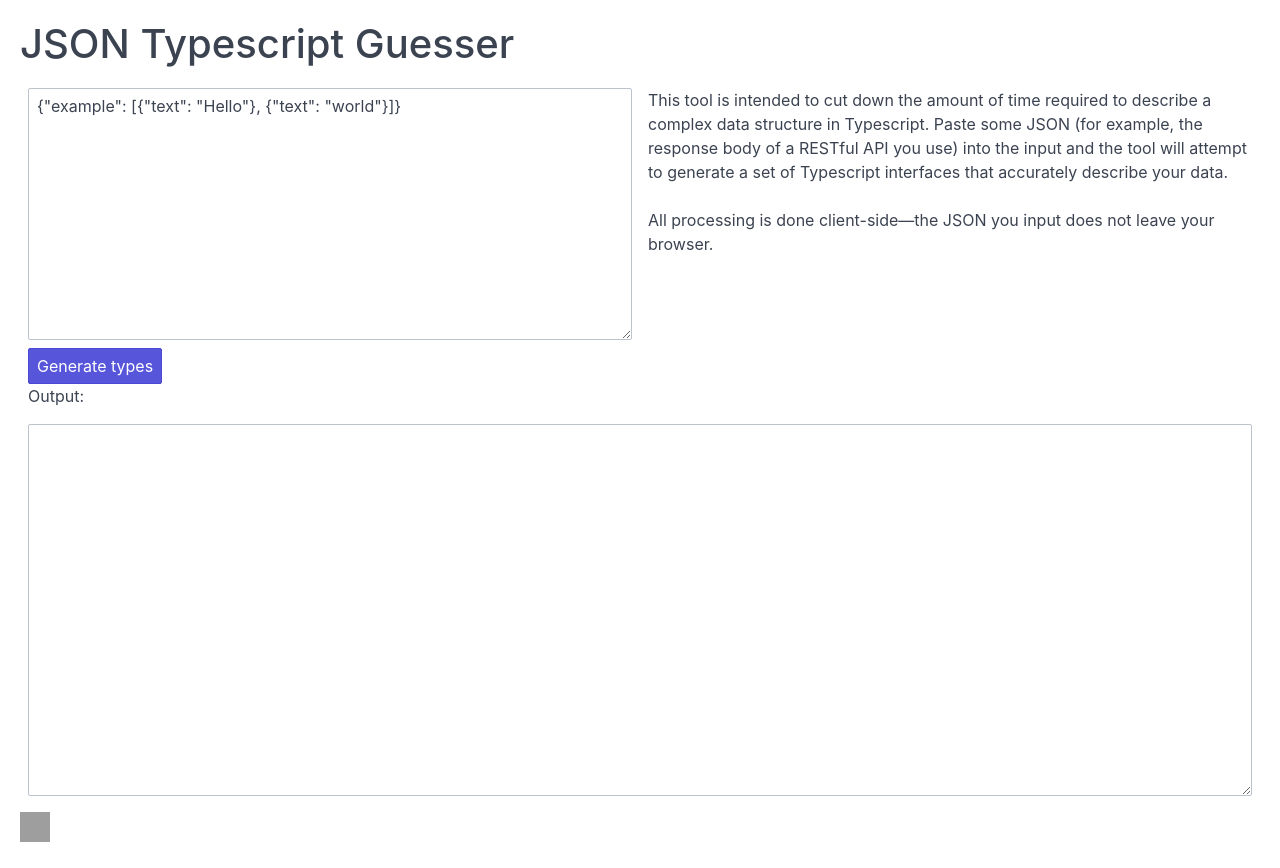
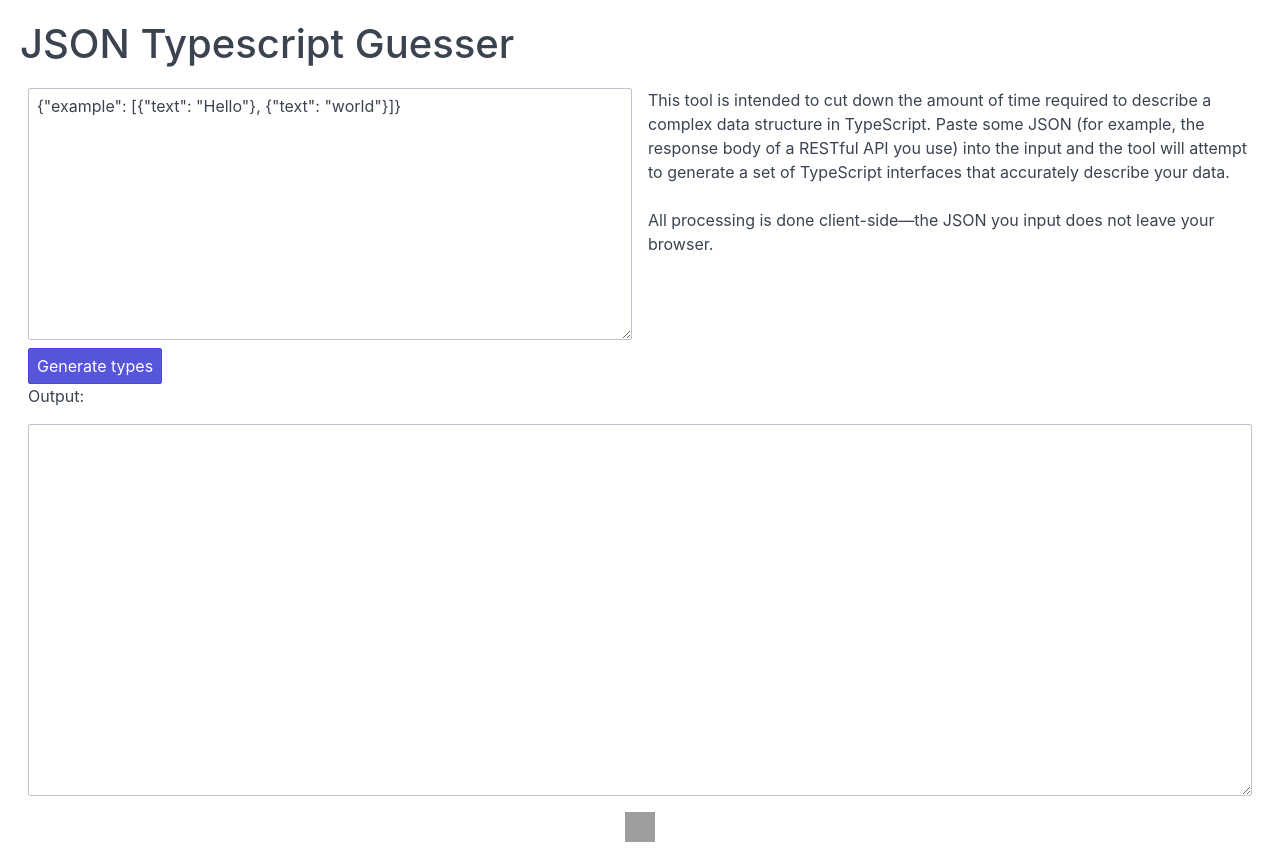
Before and after one commit to tessakelly/json-typescript-generator, a React app: page / in a window 1280 px wide. Built offline with nearby package versions, Linux system fonts and the light colour scheme; grey boxes are pictures that could not be loaded.

Commit message:
Add meta tags

```diff
--- a/index.template.html
+++ b/index.template.html
@@ -1,8 +1,14 @@
 <!DOCTYPE html>
-<html>
+<html lang="en">
   <head>
     <meta http-equiv="Content-type" content="text/html; charset=utf-8"/>
-    <title>JSON Typescript Guesser</title>
+    <meta name="viewport" content="width=device-width, initial-scale=1">
+    <meta property="og:title" content="Convert JSON to TypeScript" />
+    <meta property="og:type" content="website" />
+    <meta property="og:url" content="https://mchalk.github.io/json-typescript-guesser" />
+    <meta property="og:description" content="Convert your JSON to a set of Typescript interfaces" />
+    <meta name="description" content="Convert your JSON to a set of Typescript interfaces"/>
+    <title>JSON TypeScript Guesser: Convert JSON to TypeScript</title>
     <script>
       (function(i,s,o,g,r,a,m){i['GoogleAnalyticsObject']=r;i[r]=i[r]||function(){
       (i[r].q=i[r].q||[]).push(arguments)},i[r].l=1*new Date();a=s.createElement(o),
--- a/src/app.tsx
+++ b/src/app.tsx
@@ -7,9 +7,11 @@ ReactDOM.render(
   <div>
     <h1>JSON Typescript Guesser</h1>
     <Guesser/>
-    <a href="https://github.com/mchalk/json-typescript-guesser" className="centered">
-      <img src="https://cdnjs.cloudflare.com/ajax/libs/octicons/4.4.0/svg/mark-github.svg" width="30" height="30" className="centered"/>
-    </a>
+    <div className="text-center">
+      <a href="https://github.com/mchalk/json-typescript-guesser">
+        <img src="https://cdnjs.cloudflare.com/ajax/libs/octicons/4.4.0/svg/mark-github.svg" width="30" height="30" alt="GitHub repository"/>
+      </a>
+    </div>
   </div>,
   document.getElementById('root')
 );
--- a/src/components/Guesser.tsx
+++ b/src/components/Guesser.tsx
@@ -56,7 +56,7 @@ export default class Guesser extends React.Component<any, any> {
             </div>
           </form>
           <div className="column col-6 col-sm-12">
-            <p>This tool is intended to cut down the amount of time required to describe a complex data structure in Typescript. Paste some JSON (for example, the response body of a RESTful API you use) into the input and the tool will attempt to generate a set of Typescript interfaces that accurately describe your data.</p>
+            <p>This tool is intended to cut down the amount of time required to describe a complex data structure in TypeScript. Paste some JSON (for example, the response body of a RESTful API you use) into the input and the tool will attempt to generate a set of TypeScript interfaces that accurately describe your data.</p>
             <p>All processing is done client-side—the JSON you input does not leave your browser.</p>
           </div>
         </div>
```
Also changed, not shown: 1 other file (tests, documents, lock files or other folders).
